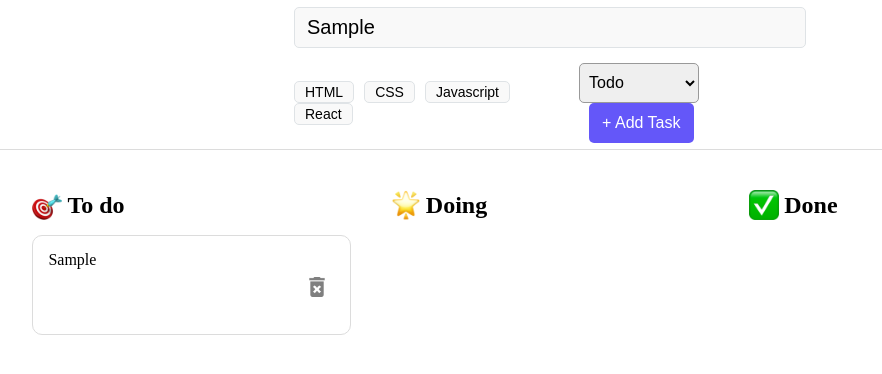
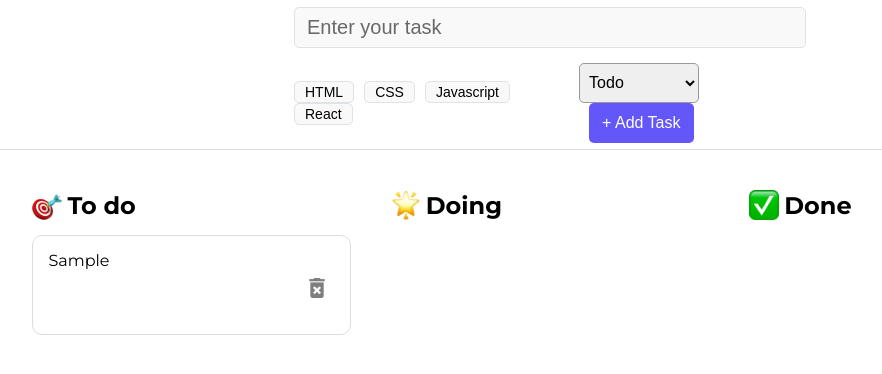
Before and after one commit to chayanbansal9195/Task-Track-2024, a React (Vite) app: page / in a window 1280 px wide. Both pictures are taken after typing "Sample" into the empty fields and a click on the button "+ Add Task". Shown: the top 374 px of the page, without its empty margins (90-972 px from the left). Built offline with nearby package versions, Linux system fonts and the light colour scheme.

Commit message:
added delete functionality, localstorage, fonts

```diff
--- a/src/App.jsx
+++ b/src/App.jsx
@@ -1,4 +1,4 @@
-import React, { useState } from "react";
+import React, { useEffect, useState } from "react";
 
 import "./App.css";
 import TaskForm from "./components/TaskForm";
@@ -8,20 +8,42 @@ import doingIcon from "./assets/glowing-star.png";
 import doneIcon from "./assets/check-mark-button.png";
 
 const App = () => {
-  const [tasks, setTasks] = useState([]);
-  console.log(tasks);
+  const oldTasks = localStorage.getItem("tasks");
+  const [tasks, setTasks] = useState(JSON.parse(oldTasks) || []);
+
+  useEffect(() => {
+    localStorage.setItem("tasks", JSON.stringify(tasks));
+  }, [tasks]);
+
+  const handleDelete = (taskIndex) => {
+    const newTasks = tasks.filter((task, index) => index !== taskIndex);
+    setTasks(newTasks);
+  };
   return (
     <div className="app">
       <TaskForm setTasks={setTasks} />
       <main className="app_main">
-        <TaskColumn tasks={tasks} status="todo" title="To do" icon={todoIcon} />
         <TaskColumn
+          tasks={tasks}
+          handleDelete={handleDelete}
+          status="todo"
+          title="To do"
+          icon={todoIcon}
+        />
+        <TaskColumn
+          handleDelete={handleDelete}
           tasks={tasks}
           status="doing"
           title="Doing"
           icon={doingIcon}
         />
-        <TaskColumn tasks={tasks} status="done" title="Done" icon={doneIcon} />
+        <TaskColumn
+          handleDelete={handleDelete}
+          tasks={tasks}
+          status="done"
+          title="Done"
+          icon={doneIcon}
+        />
       </main>
     </div>
   );
--- a/src/components/TaskCard.jsx
+++ b/src/components/TaskCard.jsx
@@ -3,7 +3,7 @@ import "./TaskCard.css";
 import Tag from "./Tag";
 import deleteIcon from "../assets/delete.png";
 
-const TaskCard = ({ title, tags }) => {
+const TaskCard = ({ title, tags, handleDelete, index }) => {
   return (
     <article className="task_card">
       <p className="tas_text">{title}</p>
@@ -11,10 +11,10 @@ const TaskCard = ({ title, tags }) => {
       <div className="task_card_bottom_line">
         <div className="task_card_tags">
           {tags.map((tag, index) => (
-            <Tag key={index} tagName={tag} selected/>
+            <Tag key={index} tagName={tag} selected />
           ))}
         </div>
-        <div className="task_delete">
+        <div className="task_delete" onClick={() => handleDelete(index)}>
           <img src={deleteIcon} className="delete_icon" alt="" />
         </div>
       </div>
--- a/src/components/TaskColumn.jsx
+++ b/src/components/TaskColumn.jsx
@@ -2,7 +2,7 @@ import React from "react";
 import "./TaskColumn.css";
 import TaskCard from "./TaskCard";
 
-const TaskColumn = ({ title, icon, tasks, status }) => {
+const TaskColumn = ({ title, icon, tasks, status, handleDelete }) => {
   return (
     <section className="task_column">
       <h2 className="task_column_heading">
@@ -11,7 +11,13 @@ const TaskColumn = ({ title, icon, tasks, status }) => {
       {tasks.map(
         (task, index) =>
           task.status === status && (
-            <TaskCard key={index} title={task.task} tags={task.tags} />
+            <TaskCard
+              key={index}
+              title={task.task}
+              tags={task.tags}
+              handleDelete={handleDelete}
+              index={index}
+            />
           )
       )}
     </section>
--- a/src/components/TaskForm.jsx
+++ b/src/components/TaskForm.jsx
@@ -39,6 +39,11 @@ const TaskForm = ({ setTasks }) => {
     setTasks((prev) => {
       return [...prev, taskData];
     });
+    setTaskData({
+      task: "",
+      status: "todo",
+      tags: [],
+    });
   };
 
   return (
@@ -46,6 +51,7 @@ const TaskForm = ({ setTasks }) => {
       <form onSubmit={handleSubmit}>
         <input
           type="text"
+          value={taskData.task}
           name="task"
           className="task_input"
           placeholder="Enter your task"
@@ -77,6 +83,7 @@ const TaskForm = ({ setTasks }) => {
 
           <div>
             <select
+              value={taskData.status}
               className="task_status"
               name="status"
               onChange={handleChange}
--- a/src/index.css
+++ b/src/index.css
@@ -1,5 +1,12 @@
+@import url('https://fonts.googleapis.com/css2?family=Montserrat:ital,wght@0,100..900;1,100..900&display=swap');
+
 * {
   margin: 0;
   padding: 0;
   box-sizing: border-box;
 }
+
+body{
+  font-family: "Montserrat", sans-serif;
+  font-optical-sizing: auto;
+}
```
